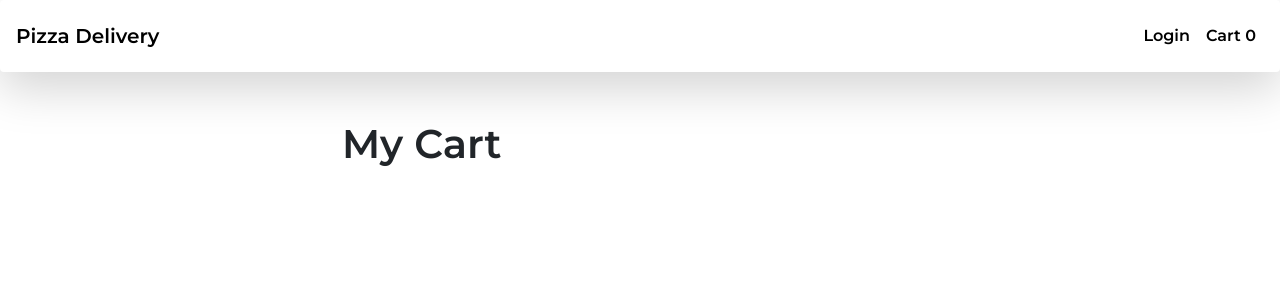
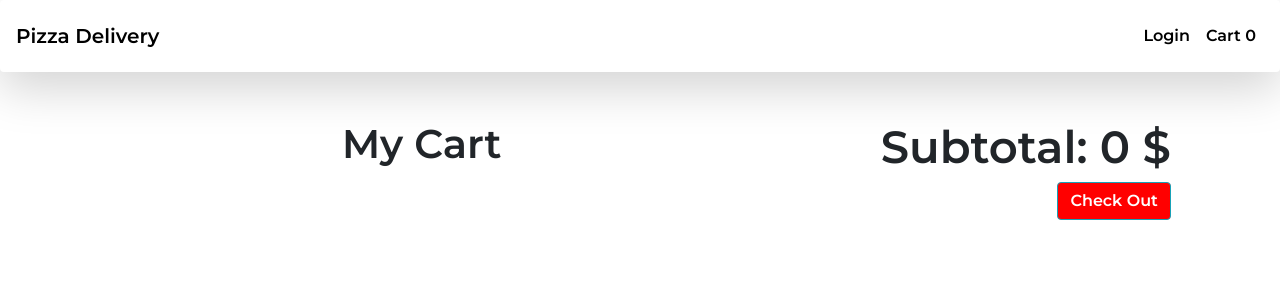
Before and after one commit to BerkayKulak/MERN-Pizza-Delivery, a React (Create React App) app in the folder client/: page /cart in a window 1280 px wide. Shown: the top 300 px of the page. Built offline with nearby package versions, Linux system fonts and the light colour scheme.

Commit message:
Calculate Sub Total

```diff
--- a/client/src/screens/Cartscreen.js
+++ b/client/src/screens/Cartscreen.js
@@ -6,6 +6,7 @@
 function Cartscreen() {
   const cartState = useSelector((state) => state.cartReducer);
   const cartItems = cartState.cartItems;
+  var subtotal = cartItems.reduce((x, item) => x + item.price, 0);
   const dispatch = useDispatch();
 
   return (
@@ -65,7 +66,10 @@
             );
           })}
         </div>
-        <div className="col-md-4"></div>
+        <div className="col-md-4 text-right">
+          <h2 style={{ fontSize: "45px" }}>Subtotal: {subtotal} $</h2>
+          <button className="btn btn-info">Check Out</button>
+        </div>
       </div>
     </div>
   );
```
